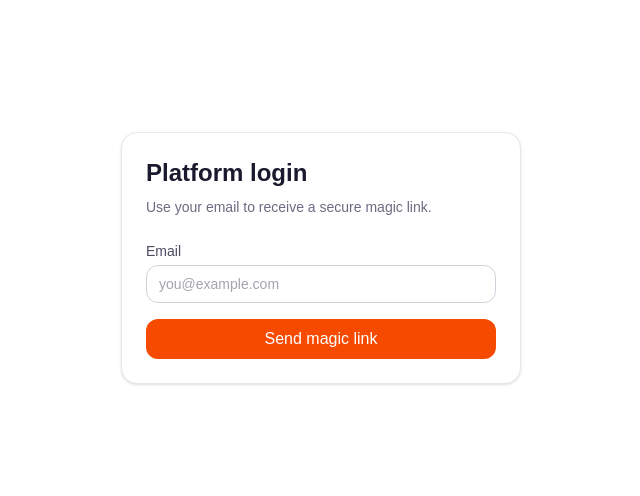
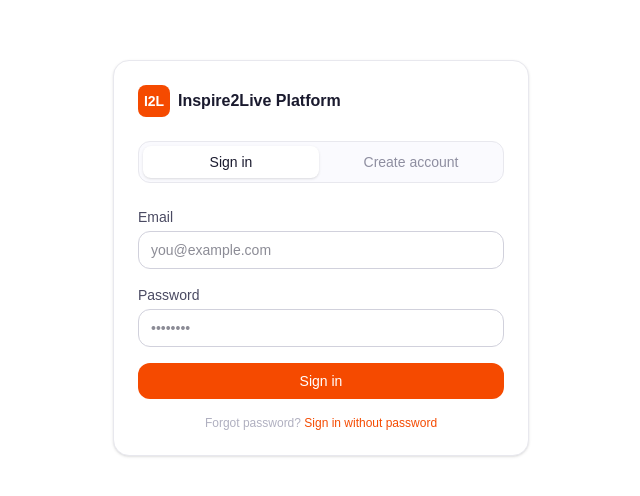
Before and after one commit to michaelwittinger-prog/inspire2live-platform, a Next.js app: page /login in a window 1280 px wide. Shown: the part 142-638 px from the top of the page, without its empty margins (319-959 px from the left). Built offline with nearby package versions, Linux system fonts and the light colour scheme.

Commit message:
fix(auth): replace magic-link-only with email+password auth; keep OTP as fallback

```diff
--- a/src/app/login/page.tsx
+++ b/src/app/login/page.tsx
@@ -1,22 +1,78 @@
 'use client'
 
 import { useState, type FormEvent } from 'react'
-import { useSearchParams } from 'next/navigation'
+import { useRouter, useSearchParams } from 'next/navigation'
 import { createClient } from '@/lib/supabase/client'
 
+type Tab = 'signin' | 'signup' | 'magic'
+
 export default function LoginPage() {
+  const router = useRouter()
   const searchParams = useSearchParams()
+  const [tab, setTab] = useState<Tab>('signin')
+
+  /* shared */
   const [email, setEmail] = useState('')
-  const [status, setStatus] = useState<string | null>(null)
+  const [password, setPassword] = useState('')
+  const [confirmPassword, setConfirmPassword] = useState('')
+  const [status, setStatus] = useState<{ type: 'error' | 'success'; msg: string } | null>(null)
   const [loading, setLoading] = useState(false)
 
   const authError = searchParams.get('error')
 
-  const handleLogin = async (e: FormEvent<HTMLFormElement>) => {
+  /* ── Sign in with password ── */
+  const handleSignIn = async (e: FormEvent) => {
     e.preventDefault()
     setLoading(true)
     setStatus(null)
+    const supabase = createClient()
+    const { error } = await supabase.auth.signInWithPassword({ email, password })
+    if (error) {
+      setStatus({ type: 'error', msg: 'Invalid email or password. Please try again.' })
+    } else {
+      router.push('/app/dashboard')
+      router.refresh()
+    }
+    setLoading(false)
+  }
 
+  /* ── Create account with password ── */
+  const handleSignUp = async (e: FormEvent) => {
+    e.preventDefault()
+    if (password !== confirmPassword) {
+      setStatus({ type: 'error', msg: 'Passwords do not match.' })
+      return
+    }
+    if (password.length < 8) {
+      setStatus({ type: 'error', msg: 'Password must be at least 8 characters.' })
+      return
+    }
+    setLoading(true)
+    setStatus(null)
+    const supabase = createClient()
+    const { error } = await supabase.auth.signUp({
+      email,
+      password,
+      options: {
+        emailRedirectTo: `${process.env.NEXT_PUBLIC_APP_URL}/auth/callback`,
+      },
+    })
+    if (error) {
+      setStatus({ type: 'error', msg: error.message })
+    } else {
+      setStatus({
+        type: 'success',
+        msg: 'Account created! Check your email to confirm, then come back here to sign in.',
+      })
+    }
+    setLoading(false)
+  }
+
+  /* ── Magic link (OTP fallback) ── */
+  const handleMagicLink = async (e: FormEvent) => {
+    e.preventDefault()
+    setLoading(true)
+    setStatus(null)
     const supabase = createClient()
     const { error } = await supabase.auth.signInWithOtp({
       email,
@@ -24,53 +80,237 @@ export default function LoginPage() {
         emailRedirectTo: `${process.env.NEXT_PUBLIC_APP_URL}/auth/callback`,
       },
     })
-
     if (error) {
-      setStatus(error.message)
+      setStatus({ type: 'error', msg: error.message })
     } else {
-      setStatus('Magic link sent. Check your email to continue.')
+      setStatus({ type: 'success', msg: 'Magic link sent — check your email.' })
     }
-
     setLoading(false)
   }
 
+  const switchTab = (t: Tab) => {
+    setTab(t)
+    setStatus(null)
+    setPassword('')
+    setConfirmPassword('')
+  }
+
+  const tabs: { key: Tab; label: string }[] = [
+    { key: 'signin', label: 'Sign in' },
+    { key: 'signup', label: 'Create account' },
+  ]
+
   return (
-    <main className="mx-auto flex min-h-screen w-full max-w-md items-center px-6 py-12">
+    <main className="mx-auto flex min-h-screen w-full max-w-md items-center px-4 py-12">
       <div className="w-full rounded-xl border border-neutral-200 bg-white p-6 shadow-sm">
-        <h1 className="text-2xl font-semibold text-neutral-900">Platform login</h1>
-        <p className="mt-2 text-sm text-neutral-600">
-          Use your email to receive a secure magic link.
+        {/* Logo */}
+        <div className="mb-6 flex items-center gap-2">
+          <span className="flex h-8 w-8 items-center justify-center rounded-md bg-orange-600 text-sm font-bold text-white">
+            I2L
+          </span>
+          <span className="text-base font-semibold text-neutral-900">Inspire2Live Platform</span>
+        </div>
+
+        {/* Auth callback error */}
+        {authError === 'auth_callback_failed' && (
+          <p className="mb-4 rounded-lg border border-red-200 bg-red-50 px-3 py-2 text-sm text-red-700">
+            Login link expired or already used. Please sign in again.
           </p>
+        )}
 
-        {authError === 'auth_callback_failed' ? (
-          <p className="mt-3 rounded-lg border border-red-200 bg-red-50 px-3 py-2 text-sm text-red-700">
-            We could not complete the login callback. Please request a new magic link.
-          </p>
-        ) : null}
+        {/* Tabs */}
+        <div className="mb-6 flex rounded-lg border border-neutral-200 bg-neutral-50 p-1 gap-1">
+          {tabs.map(({ key, label }) => (
+            <button
+              key={key}
+              onClick={() => switchTab(key)}
+              className={[
+                'flex-1 rounded-md py-1.5 text-sm font-medium transition-colors',
+                tab === key
+                  ? 'bg-white text-neutral-900 shadow-sm'
+                  : 'text-neutral-500 hover:text-neutral-700',
+              ].join(' ')}
+            >
+              {label}
+            </button>
+          ))}
+        </div>
 
-        <form onSubmit={handleLogin} className="mt-6 space-y-4">
-          <label className="block text-sm font-medium text-neutral-700">
+        {/* ── Sign in ── */}
+        {tab === 'signin' && (
+          <form onSubmit={handleSignIn} className="space-y-4">
+            <div>
+              <label className="block text-sm font-medium text-neutral-700" htmlFor="signin-email">
                 Email
+              </label>
               <input
+                id="signin-email"
                 type="email"
                 required
                 value={email}
                 onChange={(e) => setEmail(e.target.value)}
-              className="mt-1 w-full rounded-lg border border-neutral-300 px-3 py-2 outline-none ring-orange-300 focus:ring"
+                className="mt-1 w-full rounded-lg border border-neutral-300 px-3 py-2 text-sm outline-none ring-orange-300 focus:ring"
                 placeholder="you@example.com"
+                autoComplete="email"
               />
+            </div>
+            <div>
+              <label className="block text-sm font-medium text-neutral-700" htmlFor="signin-pw">
+                Password
               </label>
+              <input
+                id="signin-pw"
+                type="password"
+                required
+                value={password}
+                onChange={(e) => setPassword(e.target.value)}
+                className="mt-1 w-full rounded-lg border border-neutral-300 px-3 py-2 text-sm outline-none ring-orange-300 focus:ring"
+                placeholder="••••••••"
+                autoComplete="current-password"
+              />
+            </div>
+
+            {status && (
+              <p className={`rounded-lg px-3 py-2 text-sm ${status.type === 'error' ? 'bg-red-50 text-red-700' : 'bg-green-50 text-green-700'}`}>
+                {status.msg}
+              </p>
+            )}
 
             <button
               type="submit"
               disabled={loading}
-            className="w-full rounded-lg bg-orange-600 px-4 py-2 font-medium text-white hover:bg-orange-700 disabled:opacity-60"
+              className="w-full rounded-lg bg-orange-600 px-4 py-2 text-sm font-medium text-white hover:bg-orange-700 disabled:opacity-60"
             >
-            {loading ? 'Sending...' : 'Send magic link'}
+              {loading ? 'Signing in…' : 'Sign in'}
+            </button>
+
+            <p className="text-center text-xs text-neutral-400">
+              Forgot password?{' '}
+              <button
+                type="button"
+                onClick={() => switchTab('magic')}
+                className="text-orange-600 underline-offset-2 hover:underline"
+              >
+                Sign in without password
+              </button>
+            </p>
+          </form>
+        )}
+
+        {/* ── Create account ── */}
+        {tab === 'signup' && (
+          <form onSubmit={handleSignUp} className="space-y-4">
+            <div>
+              <label className="block text-sm font-medium text-neutral-700" htmlFor="signup-email">
+                Email
+              </label>
+              <input
+                id="signup-email"
+                type="email"
+                required
+                value={email}
+                onChange={(e) => setEmail(e.target.value)}
+                className="mt-1 w-full rounded-lg border border-neutral-300 px-3 py-2 text-sm outline-none ring-orange-300 focus:ring"
+                placeholder="you@example.com"
+                autoComplete="email"
+              />
+            </div>
+            <div>
+              <label className="block text-sm font-medium text-neutral-700" htmlFor="signup-pw">
+                Password <span className="text-neutral-400 font-normal">(min. 8 characters)</span>
+              </label>
+              <input
+                id="signup-pw"
+                type="password"
+                required
+                minLength={8}
+                value={password}
+                onChange={(e) => setPassword(e.target.value)}
+                className="mt-1 w-full rounded-lg border border-neutral-300 px-3 py-2 text-sm outline-none ring-orange-300 focus:ring"
+                placeholder="••••••••"
+                autoComplete="new-password"
+              />
+            </div>
+            <div>
+              <label className="block text-sm font-medium text-neutral-700" htmlFor="signup-confirm">
+                Confirm password
+              </label>
+              <input
+                id="signup-confirm"
+                type="password"
+                required
+                value={confirmPassword}
+                onChange={(e) => setConfirmPassword(e.target.value)}
+                className="mt-1 w-full rounded-lg border border-neutral-300 px-3 py-2 text-sm outline-none ring-orange-300 focus:ring"
+                placeholder="••••••••"
+                autoComplete="new-password"
+              />
+            </div>
+
+            {status && (
+              <p className={`rounded-lg px-3 py-2 text-sm ${status.type === 'error' ? 'bg-red-50 text-red-700' : 'bg-green-50 text-green-700'}`}>
+                {status.msg}
+              </p>
+            )}
+
+            <button
+              type="submit"
+              disabled={loading}
+              className="w-full rounded-lg bg-orange-600 px-4 py-2 text-sm font-medium text-white hover:bg-orange-700 disabled:opacity-60"
+            >
+              {loading ? 'Creating account…' : 'Create account'}
             </button>
           </form>
+        )}
 
-        {status ? <p className="mt-4 text-sm text-neutral-700">{status}</p> : null}
+        {/* ── Magic link (fallback) ── */}
+        {tab === 'magic' && (
+          <form onSubmit={handleMagicLink} className="space-y-4">
+            <p className="text-sm text-neutral-500">
+              We&apos;ll email you a one-time login link. No password needed.
+            </p>
+            <div>
+              <label className="block text-sm font-medium text-neutral-700" htmlFor="otp-email">
+                Email
+              </label>
+              <input
+                id="otp-email"
+                type="email"
+                required
+                value={email}
+                onChange={(e) => setEmail(e.target.value)}
+                className="mt-1 w-full rounded-lg border border-neutral-300 px-3 py-2 text-sm outline-none ring-orange-300 focus:ring"
+                placeholder="you@example.com"
+                autoComplete="email"
+              />
+            </div>
+
+            {status && (
+              <p className={`rounded-lg px-3 py-2 text-sm ${status.type === 'error' ? 'bg-red-50 text-red-700' : 'bg-green-50 text-green-700'}`}>
+                {status.msg}
+              </p>
+            )}
+
+            <button
+              type="submit"
+              disabled={loading}
+              className="w-full rounded-lg bg-orange-600 px-4 py-2 text-sm font-medium text-white hover:bg-orange-700 disabled:opacity-60"
+            >
+              {loading ? 'Sending…' : 'Send magic link'}
+            </button>
+
+            <p className="text-center text-xs text-neutral-400">
+              Have a password?{' '}
+              <button
+                type="button"
+                onClick={() => switchTab('signin')}
+                className="text-orange-600 underline-offset-2 hover:underline"
+              >
+                Sign in with password
+              </button>
+            </p>
+          </form>
+        )}
       </div>
     </main>
   )
```
Lines whose indentation alone changed are shown as unchanged.
